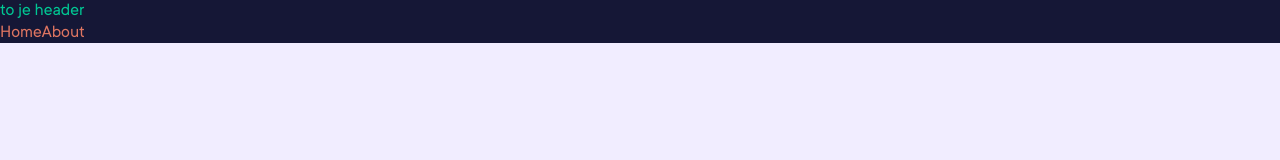
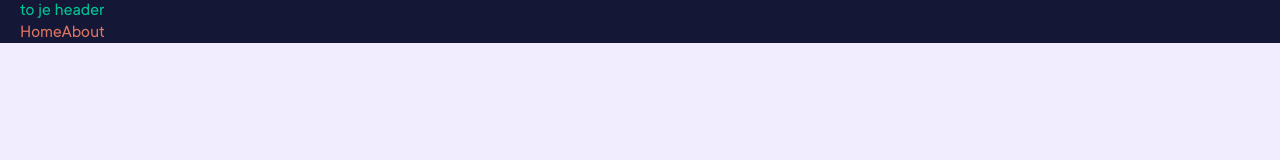
Before and after one commit to majdrab/majdrab.github.io, a Vue app: page / in a window 1280 px wide. Shown: the top 160 px of the page. Built offline with nearby package versions, Linux system fonts and the light colour scheme.

Commit message:
feat: make seperate header and footer components, create data folder, update BaseContainer component

```diff
--- a/src/App.vue
+++ b/src/App.vue
@@ -1,31 +1,16 @@
 <script setup>
 import { RouterLink, RouterView } from 'vue-router'
+import VHeader from './components/layout/VHeader.vue';
+import VFooter from './components/layout/VFooter.vue';
 // import HelloWorld from './components/HelloWorld.vue'
 </script>
 
 <template>
-  <header class="bg-primary">
-    <BaseContainer isFull>
-      <p class="flex text-secondary">to je header</p>
-      <nav class="text-orange">
-        <RouterLink to="/">Home</RouterLink>
-        <RouterLink to="/about">About</RouterLink>
-      </nav>
-    </BaseContainer>
-  </header>
+  <VHeader />
   <main>
     <RouterView />
   </main>
-
-  <footer class="bg-primary">
-    <BaseContainer>
-      <p class="flex text-secondary">to je footer</p>
-      <!-- <nav class="text-orange">
-        <RouterLink to="/">Home</RouterLink>
-        <RouterLink to="/about">About</RouterLink>
-      </nav> -->
-    </BaseContainer>
-  </footer>
+  <VFooter />
 </template>
 
 <style scoped>
--- a/src/components/global/BaseContainer.vue
+++ b/src/components/global/BaseContainer.vue
@@ -2,6 +2,10 @@
 defineProps({
   isFull: {
     type: Boolean,
+    required: false
+  },
+  innerClass: {
+    type: String,
     required: false
   }
 })
@@ -9,7 +13,7 @@ defineProps({
 
 <template>
   <div class="base-container">
-    <div :class="isFull ? 'full' : 'content'">
+    <div :class="[isFull ? 'base-container__full' : 'base-container__content', innerClass]">
       <slot></slot>
     </div>
   </div>
@@ -42,10 +46,10 @@ defineProps({
   }
 }
 
-.full {
+.base-container__full {
   grid-column: 1 / -1;
 }
-.content {
+.base-container__content {
   grid-column: content;
 }
 </style>
--- /dev/null
+++ b/src/components/layout/VFooter.vue
@@ -0,0 +1,22 @@
+<script setup>
+// defineProps({
+//   isFull: {
+//     type: Boolean,
+//     required: false
+//   }
+// })
+</script>
+
+<template>
+  <footer class="footer">
+    <BaseContainer innerClass="grid grid-cols-1 md:grid-cols-2 gap-6 lg:gap-8">
+      <p class="flex text-secondary">to je footer</p>
+    </BaseContainer>
+  </footer>
+</template>
+
+<style scoped>
+.footer {
+  @apply bg-primary;
+}
+</style>
--- /dev/null
+++ b/src/components/layout/VHeader.vue
@@ -0,0 +1,26 @@
+<script setup>
+// defineProps({
+//   isFull: {
+//     type: Boolean,
+//     required: false
+//   }
+// })
+</script>
+
+<template>
+  <header class="header">
+    <BaseContainer innerClass="ena dva tri">
+      <p class="flex text-secondary">to je header</p>
+      <nav class="text-orange">
+        <RouterLink to="/">Home</RouterLink>
+        <RouterLink to="/about">About</RouterLink>
+      </nav>
+    </BaseContainer>
+  </header>
+</template>
+
+<style scoped>
+.header {
+  @apply bg-primary;
+}
+</style>
```
Also changed, not shown: src/data/projectsData.json (added, +26 -0 lines).
